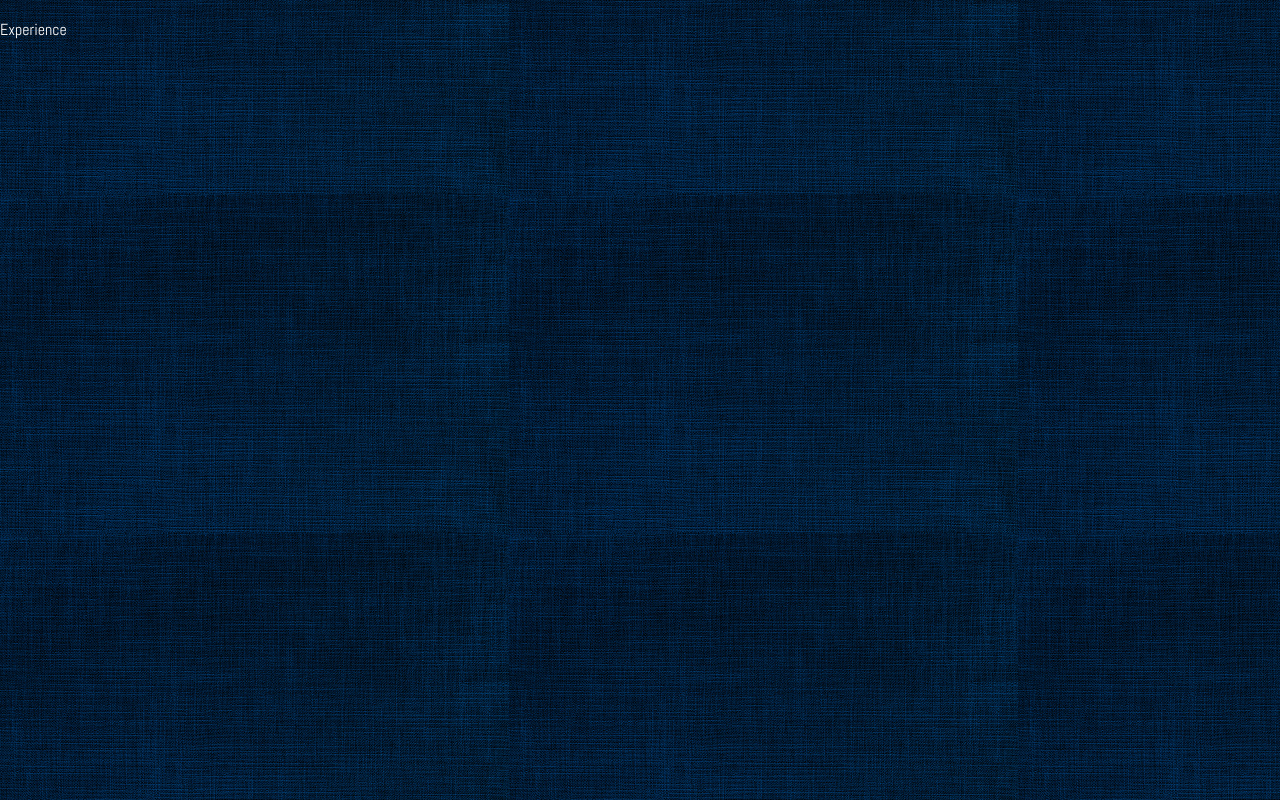
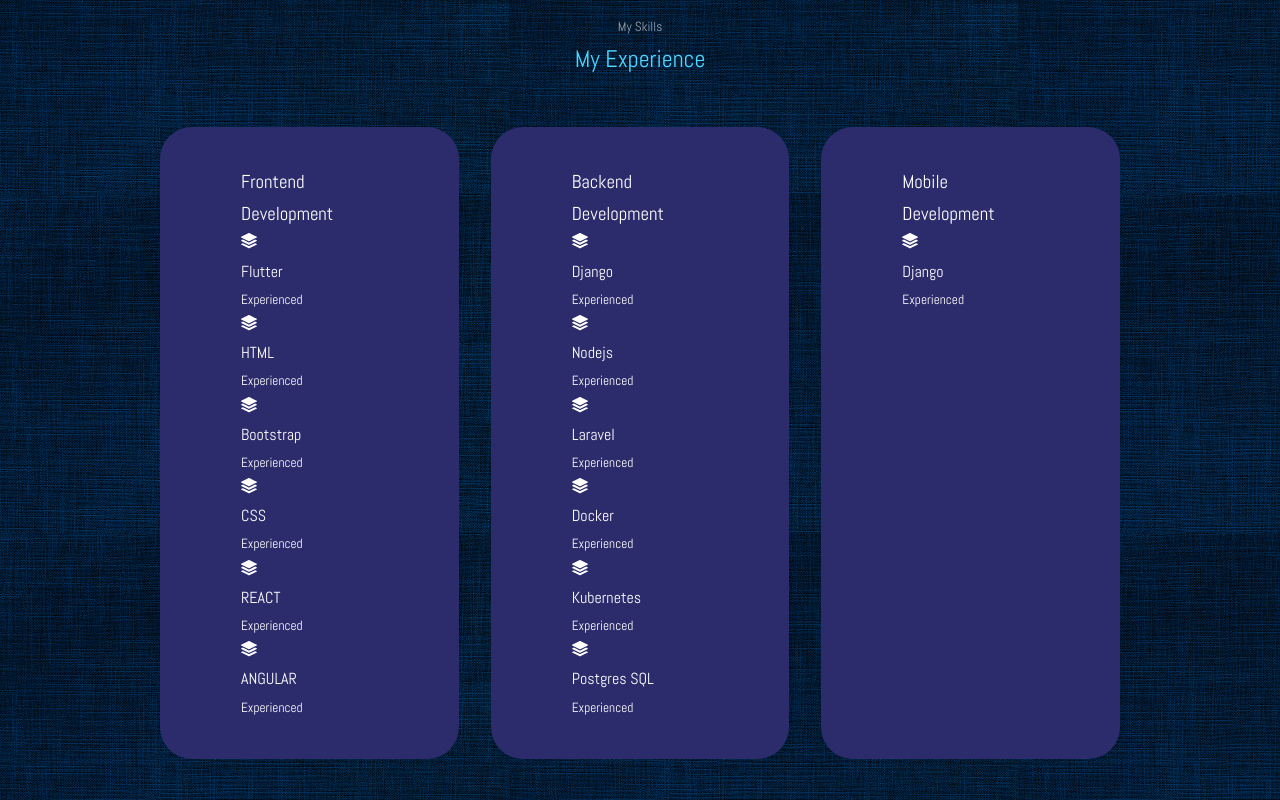
Before and after one commit to johngolem/Personnal-Website, a React (Create React App) app: page / in a window 1280 px wide. Shown: the part 1840-2640 px from the top of the page. Built offline with nearby package versions, Linux system fonts and the light colour scheme.

Commit message:
start working on experience section, the three stack container

```diff
--- a/src/components/about/about.css
+++ b/src/components/about/about.css
@@ -19,11 +19,11 @@
 .about__me-image {
   border-radius: 2rem;
   overflow: hidden;
-  transform: rotate(10deg);
+  transform: rotate(40deg);
   transition: var(--transition);
 }
 .about__me-image:hover {
-  transform: rotate(0deg);
+  transform: rotate(-40deg);
 }
 .about__cards {
   display: grid;
@@ -44,3 +44,43 @@
   border-color: var(--color-primary-variant);
   cursor: default;
 }
+\.about__icon {
+  color: var(--color-primary);
+  font-size: 1.4rem;
+  margin-bottom: 1rem;
+}
+.about__card h5 {
+  font-size: 0.75rem;
+  color: var(--color-light);
+}
+
+.about__content p {
+  margin: 2rem 0 2.6rem;
+  color: var(--color-light);
+}
+
+/*=============================== MEDIA QUERIES (MEDIUM DEVICES) ================*/
+@media screen and (max-width: 1024px) {
+  .about__container {
+    grid-template-columns: 1fr;
+    gap: 0;
+  }
+  .about__me {
+    margin: 1rem 0 1.5rem;
+  }
+}
+
+/*=============================== MEDIA QUERIES (SMALL DEVICES) ================*/
+@media screen and (max-width: 600px) {
+  .about__me {
+    width: 65%;
+    margin: 0 auto 3rem;
+  }
+  .about__cards {
+    grid-template-columns: 1fr 1fr;
+    gap: 1rem;
+  }
+  .about__content p {
+    margin: 1.5rem 0;
+  }
+}
--- a/src/components/experience/Experience.jsx
+++ b/src/components/experience/Experience.jsx
@@ -1,8 +1,99 @@
 import React from "react";
 import "./experience.css";
+import { BsStack } from "react-icons/bs";
 
 const Experience = () => {
-  return <section id="experience">Experience</section>;
+  return (
+    <section id="experience">
+      <h5>My Skills</h5>
+      <h2>My Experience</h2>
+      <div className="container experience__container">
+        <div className="experience__frontend">
+          <h3>Frontend Development</h3>
+          <div className="experience__content">
+            <article className="experience__details">
+              <BsStack />
+              <h4>Flutter</h4>
+              <small>Experienced</small>
+            </article>
+            <article className="experience__details">
+              <BsStack />
+              <h4>HTML</h4>
+              <small>Experienced</small>
+            </article>
+            <article className="experience__details">
+              <BsStack />
+              <h4>Bootstrap</h4>
+              <small>Experienced</small>
+            </article>
+            <article className="experience__details">
+              <BsStack />
+              <h4>CSS</h4>
+              <small>Experienced</small>
+            </article>
+            <article className="experience__details">
+              <BsStack />
+              <h4>REACT</h4>
+              <small>Experienced</small>
+            </article>
+            <article className="experience__details">
+              <BsStack />
+              <h4>ANGULAR</h4>
+              <small>Experienced</small>
+            </article>
+          </div>
+        </div>
+
+        <div className="experience__backend">
+          <h3>Backend Development</h3>
+          <div className="experience__content">
+            <article className="experience__details">
+              <BsStack />
+              <h4>Django</h4>
+              <small>Experienced</small>
+            </article>
+            <article className="experience__details">
+              <BsStack />
+              <h4>Nodejs</h4>
+              <small>Experienced</small>
+            </article>
+            <article className="experience__details">
+              <BsStack />
+              <h4>Laravel</h4>
+              <small>Experienced</small>
+            </article>
+            <article className="experience__details">
+              <BsStack />
+              <h4>Docker</h4>
+              <small>Experienced</small>
+            </article>
+            <article className="experience__details">
+              <BsStack />
+              <h4>Kubernetes</h4>
+              <small>Experienced</small>
+            </article>
+            <article className="experience__details">
+              <BsStack />
+              <h4>Postgres SQL</h4>
+              <small>Experienced</small>
+            </article>
+          </div>
+        </div>
+
+        <div className="experience__mobile">
+          <h3>Mobile Development</h3>
+          <div className="experience__content">
+            <article className="experience__details">
+              <BsStack />
+              <h4>Django</h4>
+              <small>Experienced</small>
+            </article>
+            <div />
+          </div>
+        </div>
+      </div>
+    </section>
+  );
 };
 
 export default Experience;
--- a/src/components/experience/experience.css
+++ b/src/components/experience/experience.css
@@ -0,0 +1,15 @@
+.experience__container {
+  display: grid;
+  grid-template-columns: 1fr 1fr 1fr;
+  gap: 2rem;
+}
+.experience__container > div {
+  background: var(--color-bg-variant);
+  padding: 2.4rem 5rem;
+  border-radius: 2rem;
+  border: 1px solid transparent;
+}
+.experience__container > div:hover {
+  border-color: var(--color-primary-variant);
+  background: transparent;
+}
```
Also changed, not shown: 2 other files (tests, documents, lock files or other folders).
